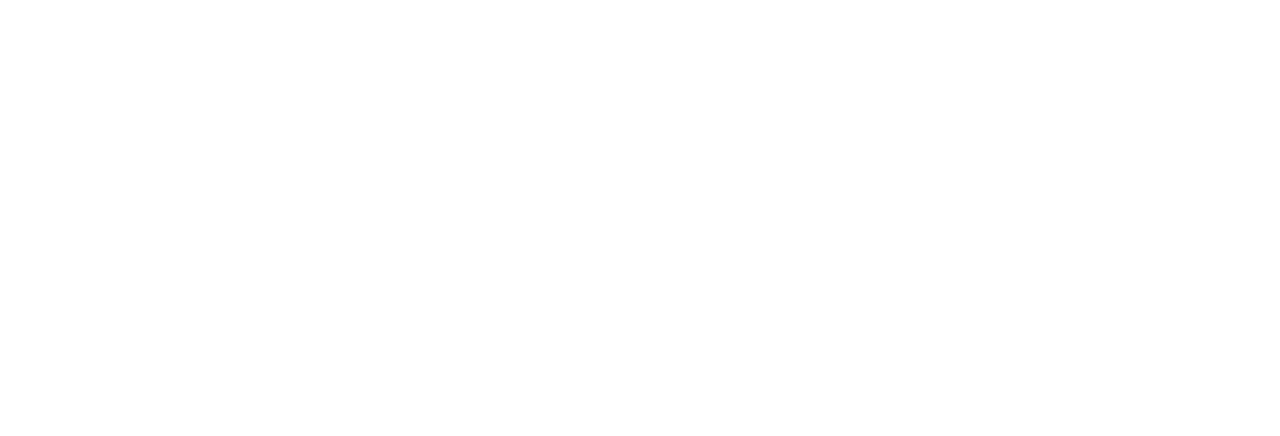
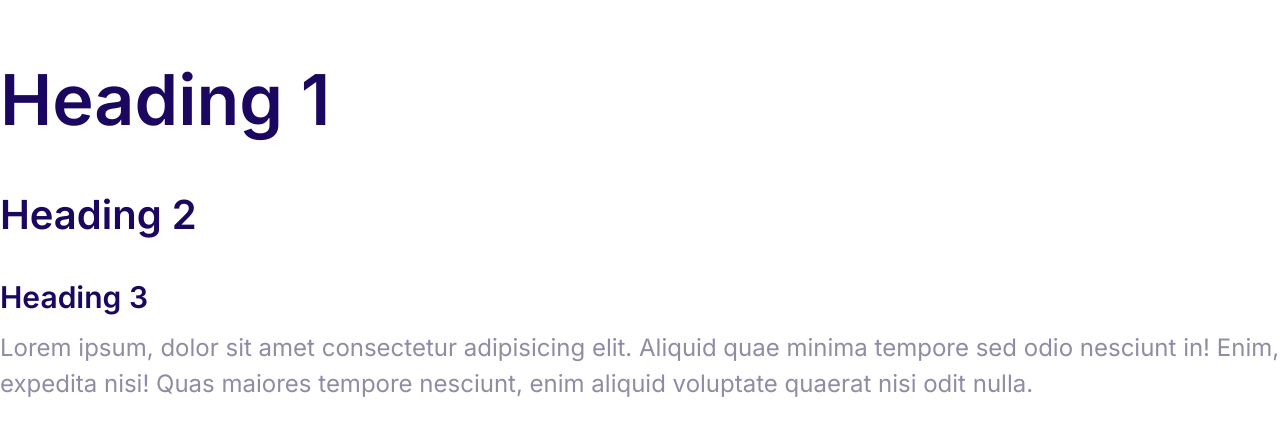
Before and after one commit to bravono/Bravify, a plain HTML site: page index.html in a window 1280 px wide. Drawn offline with Linux system fonts and the light colour scheme.

Commit message:
Define the styles for the fonts.

```diff
--- a/css/styles.css
+++ b/css/styles.css
@@ -3,5 +3,58 @@
   --color-secondary: #00d9ff;
   --color-accent: #ff3400;
   --color-headings: #1b0760;
-  color-body: #918ca4;
+  --color-body: #918ca4;
 }
+
+html {
+  font-size: 62.5%;
+}
+
+body {
+  font-family: Inter, Arial, Helvetica, sans-serif;
+  font-size: 2.4rem;
+  line-height: 1.5;
+  color: var(--color-body);
+}
+
+h1,
+h2,
+h3,
+h4 {
+  color: var(--color-headings);
+  margin-bottom: 1rem;
+}
+
+h1 {
+  font-size: 7rem;
+}
+
+h2 {
+  font-size: 4rem;
+}
+
+h3 {
+  font-size: 3rem;
+}
+
+p {
+  margin-top: 0;
+}
+
+@media screen and (min-width 1024px) {
+  body {
+    font-size: 1.8rem;
+  }
+
+  h1 {
+    font-size: 8rem;
+  }
+
+  h2 {
+    font-size: 4rem;
+  }
+
+  h3 {
+    font-size: 2.4rem;
+  }
+}
--- a/index.html
+++ b/index.html
@@ -5,8 +5,23 @@
     <meta http-equiv="X-UA-Compatible" content="IE=edge" />
     <meta name="viewport" content="width=device-width, initial-scale=1.0" />
     <title>Document</title>
+    <link rel="preconnect" href="https://fonts.googleapis.com" />
+    <link rel="preconnect" href="https://fonts.gstatic.com" crossorigin />
+    <link
+      href="https://fonts.googleapis.com/css2?family=Inter:wght@400;600&display=swap"
+      rel="stylesheet"
+    />
     <link rel="stylesheet" href="/css/normalize.css" />
     <link rel="stylesheet" href="/css/styles.css" />
   </head>
-  <body></body>
+  <body>
+    <h1>Heading 1</h1>
+    <h2>Heading 2</h2>
+    <h3>Heading 3</h3>
+    <p>
+      Lorem ipsum, dolor sit amet consectetur adipisicing elit. Aliquid quae
+      minima tempore sed odio nesciunt in! Enim, expedita nisi! Quas maiores
+      tempore nesciunt, enim aliquid voluptate quaerat nisi odit nulla.
+    </p>
+  </body>
 </html>
```
